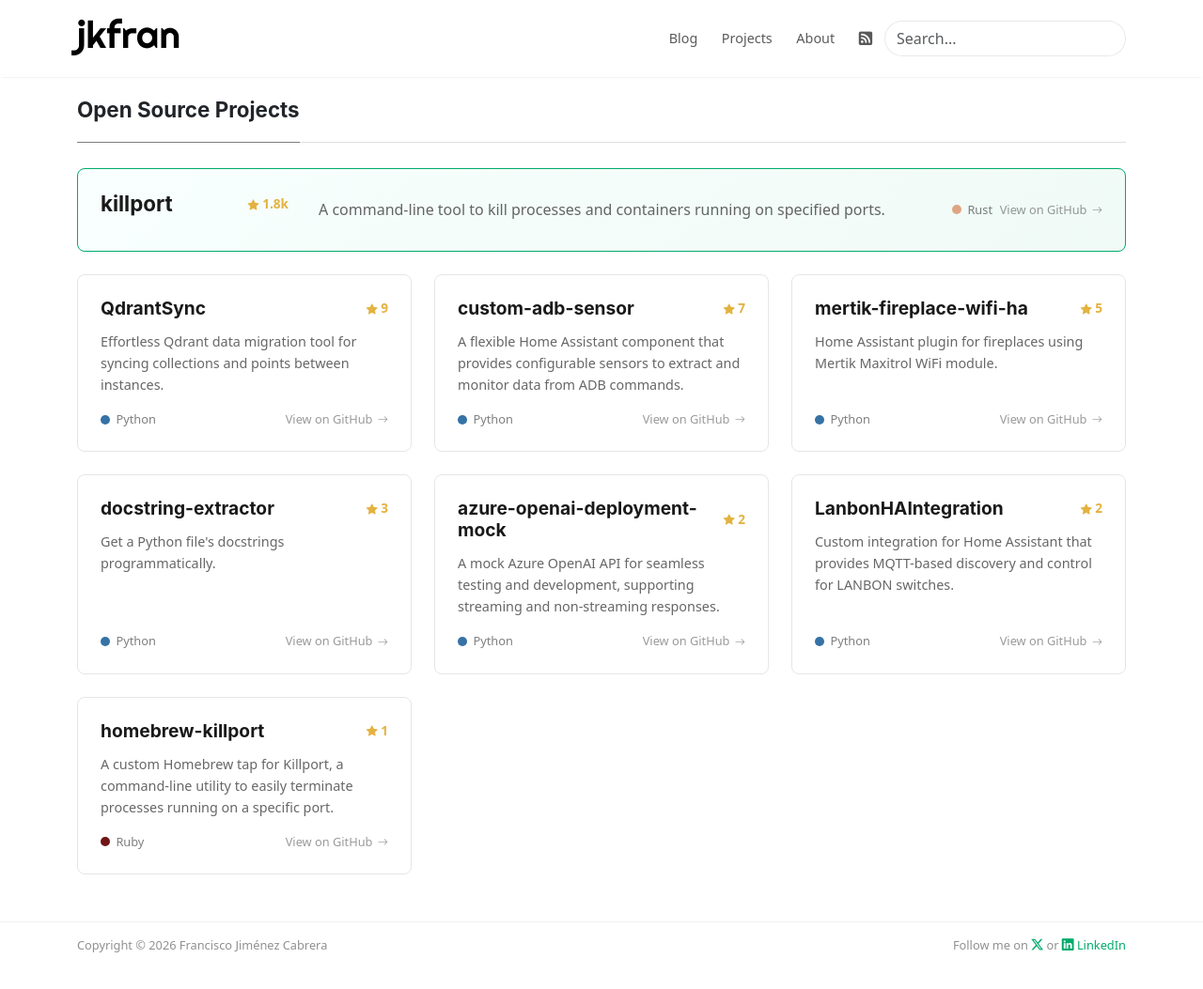
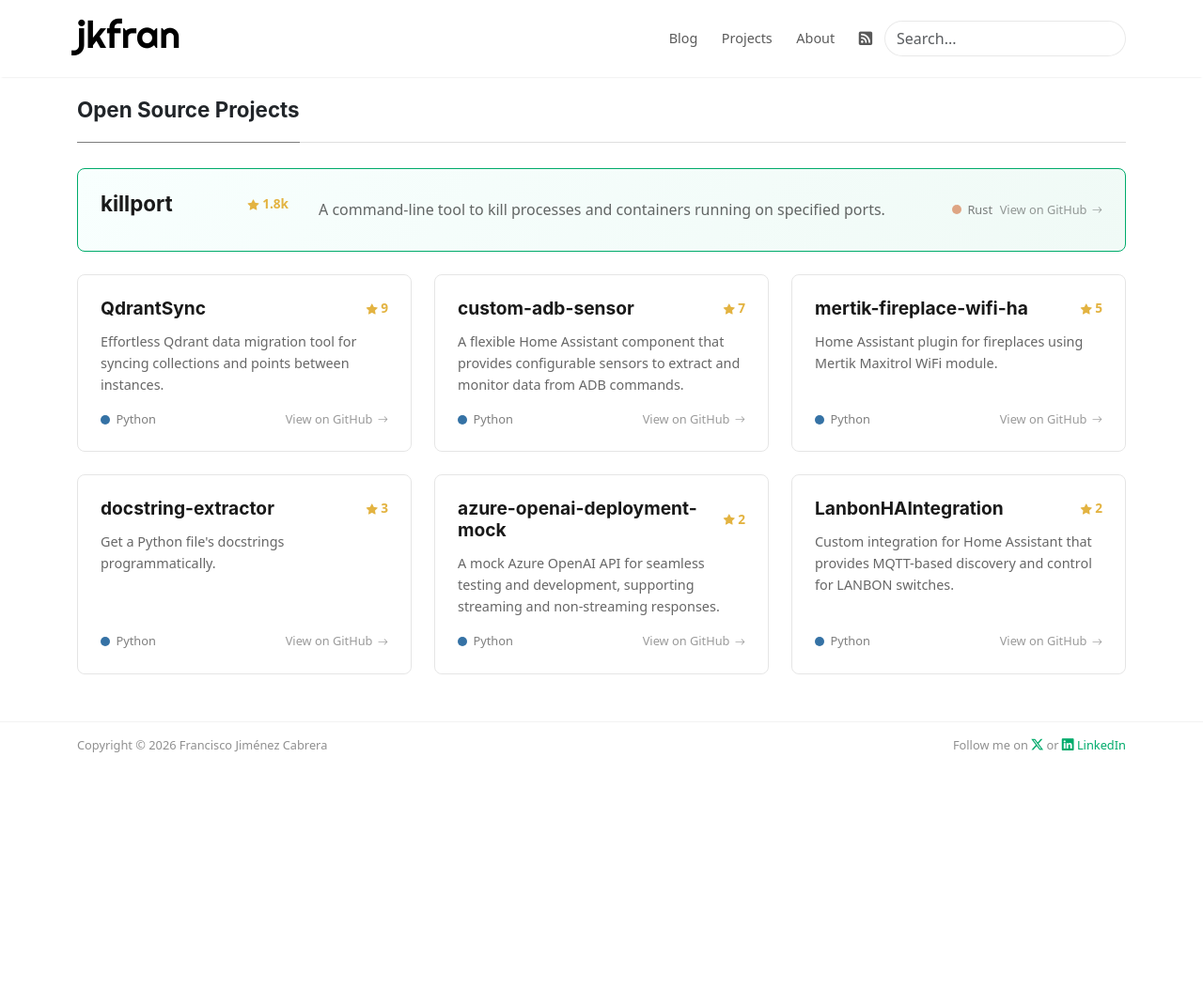
Before and after one commit to jkfran/jkfran.com, a Jekyll site: the page built from _pages/projects.md, in a window 1280 px wide and 1090 px high. Shown: the top 1053 px of the window at 94% size. Built offline with Jekyll 4.4.1, drawn with Linux system fonts in a browser that asks for light colours.

Commit message:
Remove homebrew-killport from projects page

```diff
--- a/_pages/projects.md
+++ b/_pages/projects.md
@@ -90,16 +90,4 @@ permalink: /projects
     </div>
   </a>
 
-  <a href="https://github.com/jkfran/homebrew-killport" target="_blank" rel="noopener noreferrer" class="project-card">
-    <div class="project-header">
-      <h3>homebrew-killport</h3>
-      <span class="project-stars"><i class="bi bi-star-fill"></i> 1</span>
-    </div>
-    <p>A custom Homebrew tap for Killport, a command-line utility to easily terminate processes running on a specific port.</p>
-    <div class="project-meta">
-      <span class="project-lang"><span class="lang-dot lang-ruby"></span> Ruby</span>
-      <span class="project-link">View on GitHub <i class="bi bi-arrow-right"></i></span>
-    </div>
-  </a>
-
 </div>
```
